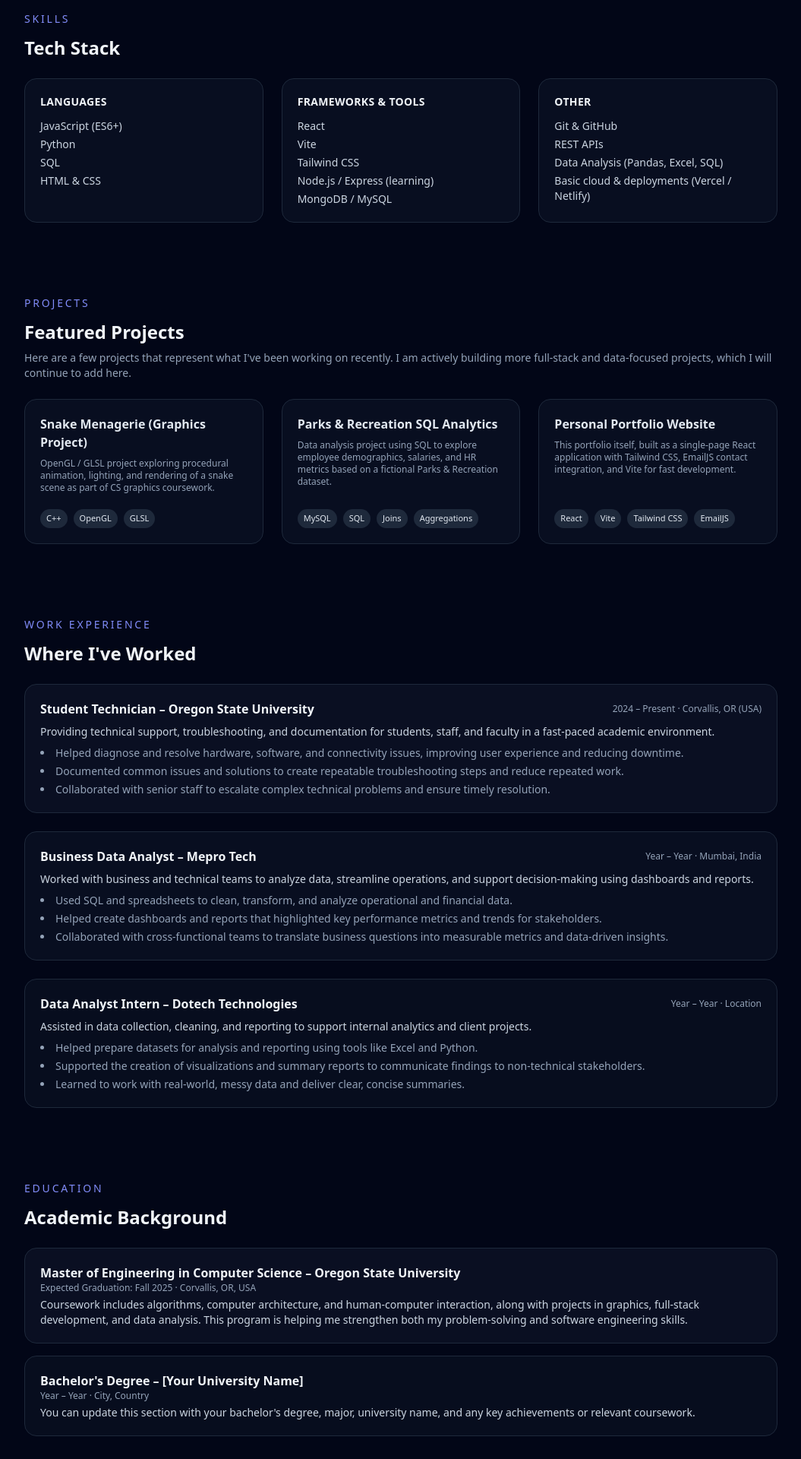
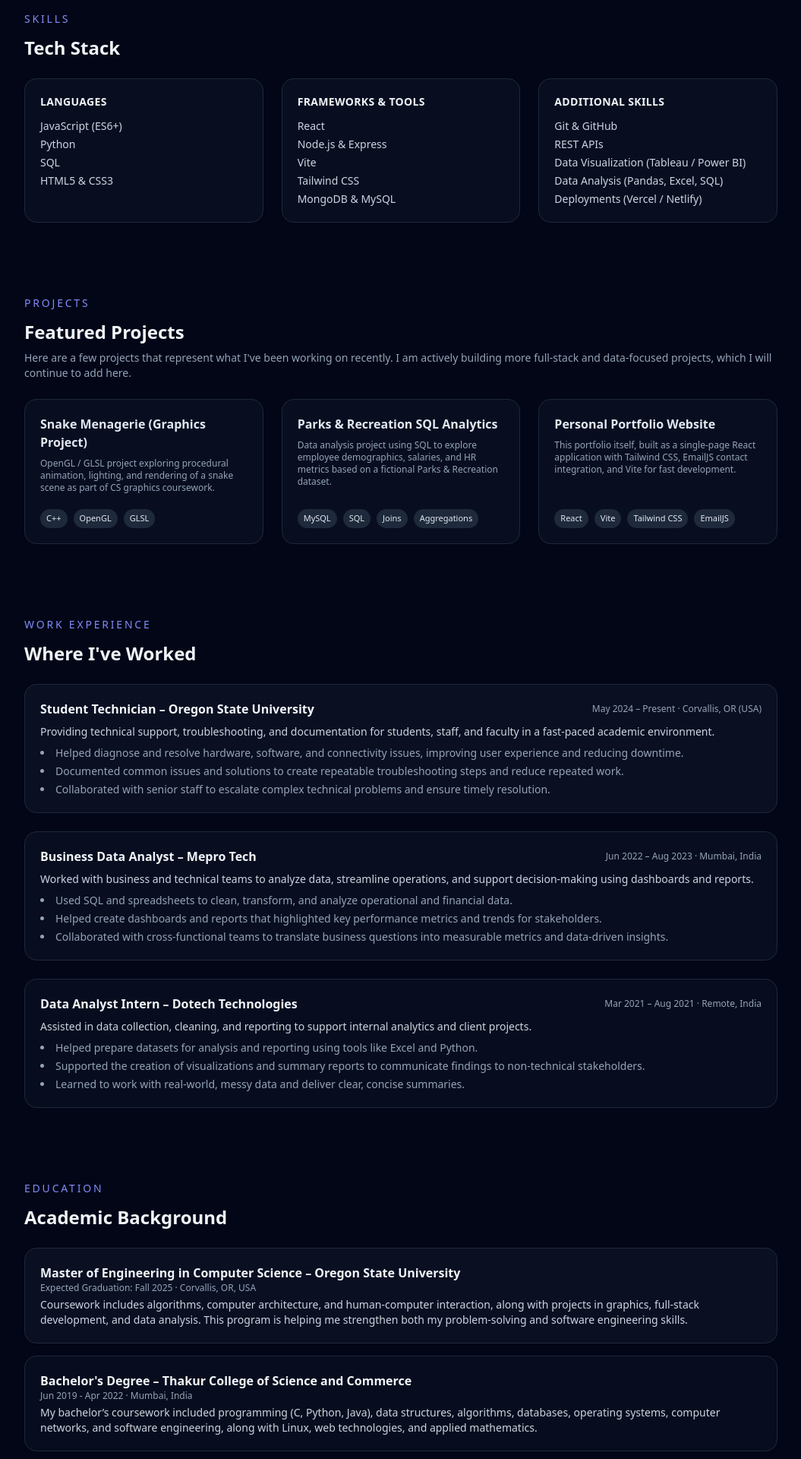
Before and after one commit to GPSingh476/Gaurav-Portfolio, a React (Vite) app: page / in a window 1280 px wide. Shown: the part 800-2720 px from the top of the page at 76% size, without its empty margins (112-1167 px from the left). Built offline with nearby package versions, Linux system fonts and the light colour scheme.

Commit message:
Updated Content

```diff
--- a/src/components/sections/About.jsx
+++ b/src/components/sections/About.jsx
@@ -23,7 +23,7 @@ function About() {
             back-end logic and databases.
           </p>
 
-          <p className="text-slate-400 leading-relaxed mb-4">
+          <p className="text-slate-300 leading-relaxed mb-4">
             I have hands-on experience as a Student Technician at Oregon State
             University, and previous industry experience as a Business Data
             Analyst at Mepro Tech and a Data Analyst Intern at Dotech
@@ -32,7 +32,7 @@ function About() {
             decision-making.
           </p>
 
-          <p className="text-slate-400 leading-relaxed mb-6">
+          <p className="text-slate-300 leading-relaxed mb-6">
             Right now, I&apos;m focused on strengthening my skills in{" "}
             <span className="text-slate-200 font-medium">
               JavaScript, React, Node.js, Python, and SQL
--- a/src/components/sections/Education.jsx
+++ b/src/components/sections/Education.jsx
@@ -27,14 +27,16 @@ function Education() {
         {/* Previous degree – fill in details later */}
         <div className="rounded-2xl border border-slate-800 bg-slate-900/40 p-5">
           <h3 className="font-semibold text-slate-100">
-            Bachelor&apos;s Degree – [Your University Name]
+            Bachelor&apos;s Degree – Thakur College of Science and Commerce
           </h3>
           <p className="text-xs text-slate-400 mb-1">
-            Year – Year · City, Country
+            Jun 2019 - Apr 2022 · Mumbai, India
           </p>
           <p className="text-sm text-slate-300">
-            You can update this section with your bachelor&apos;s degree, major,
-            university name, and any key achievements or relevant coursework.
+            My bachelor’s coursework included programming (C, Python, Java),
+            data structures, algorithms, databases, operating systems, computer
+            networks, and software engineering, along with Linux, web
+            technologies, and applied mathematics.
           </p>
         </div>
       </div>
--- a/src/components/sections/Experience.jsx
+++ b/src/components/sections/Experience.jsx
@@ -14,7 +14,7 @@ function Experience() {
               Student Technician – Oregon State University
             </h3>
             <p className="text-xs text-slate-400">
-              2024 – Present · Corvallis, OR (USA)
+              May 2024 – Present · Corvallis, OR (USA)
             </p>
           </div>
           <p className="text-sm text-slate-300 mb-2">
@@ -44,7 +44,7 @@ function Experience() {
               Business Data Analyst – Mepro Tech
             </h3>
             <p className="text-xs text-slate-400">
-              Year – Year · Mumbai, India
+              Jun 2022 – Aug 2023 · Mumbai, India
             </p>
           </div>
           <p className="text-sm text-slate-300 mb-2">
@@ -74,7 +74,7 @@ function Experience() {
               Data Analyst Intern – Dotech Technologies
             </h3>
             <p className="text-xs text-slate-400">
-              Year – Year · Location
+              Mar 2021 – Aug 2021 · Remote, India
             </p>
           </div>
           <p className="text-sm text-slate-300 mb-2">
--- a/src/components/sections/Skills.jsx
+++ b/src/components/sections/Skills.jsx
@@ -7,6 +7,8 @@ function Skills() {
       <h2 className="text-2xl font-semibold mb-6">Tech Stack</h2>
 
       <div className="grid md:grid-cols-3 gap-6">
+
+        {/* LANGUAGES */}
         <div className="rounded-2xl border border-slate-800 bg-slate-900/50 p-5">
           <h3 className="text-sm font-semibold text-slate-100 mb-3 uppercase tracking-wide">
             Languages
@@ -15,34 +17,38 @@ function Skills() {
             <li>JavaScript (ES6+)</li>
             <li>Python</li>
             <li>SQL</li>
-            <li>HTML &amp; CSS</li>
+            <li>HTML5 &amp; CSS3</li>
           </ul>
         </div>
 
+        {/* FRAMEWORKS & TOOLS */}
         <div className="rounded-2xl border border-slate-800 bg-slate-900/50 p-5">
           <h3 className="text-sm font-semibold text-slate-100 mb-3 uppercase tracking-wide">
             Frameworks &amp; Tools
           </h3>
           <ul className="space-y-1 text-sm text-slate-300">
             <li>React</li>
+            <li>Node.js &amp; Express</li>
             <li>Vite</li>
             <li>Tailwind CSS</li>
-            <li>Node.js / Express (learning)</li>
-            <li>MongoDB / MySQL</li>
+            <li>MongoDB &amp; MySQL</li>
           </ul>
         </div>
 
+        {/* OTHER / ADDITIONAL SKILLS */}
         <div className="rounded-2xl border border-slate-800 bg-slate-900/50 p-5">
           <h3 className="text-sm font-semibold text-slate-100 mb-3 uppercase tracking-wide">
-            Other
+            Additional Skills
           </h3>
           <ul className="space-y-1 text-sm text-slate-300">
             <li>Git &amp; GitHub</li>
             <li>REST APIs</li>
+            <li>Data Visualization (Tableau / Power BI)</li>
             <li>Data Analysis (Pandas, Excel, SQL)</li>
-            <li>Basic cloud &amp; deployments (Vercel / Netlify)</li>
+            <li>Deployments (Vercel / Netlify)</li>
           </ul>
         </div>
+
       </div>
     </section>
   );
```
